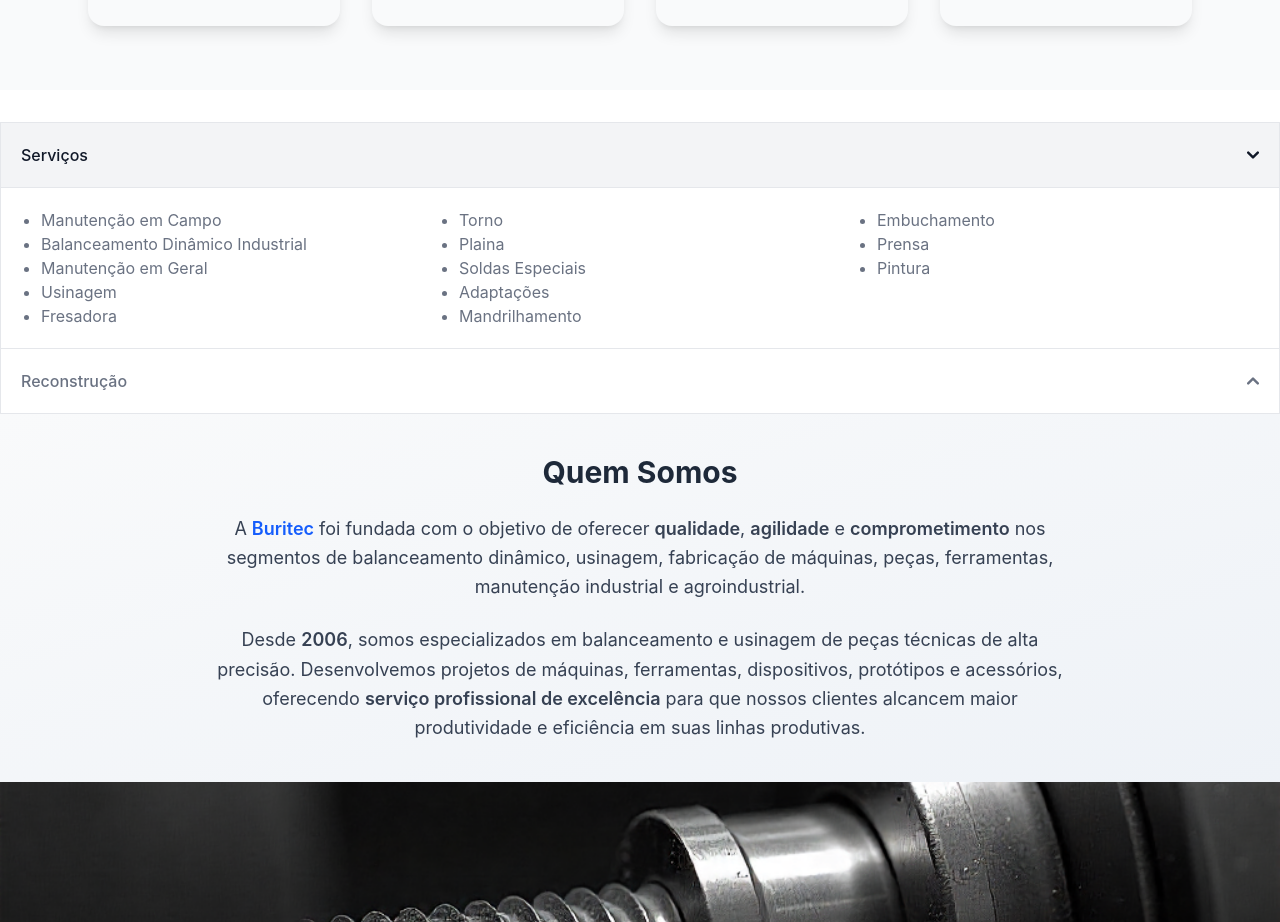
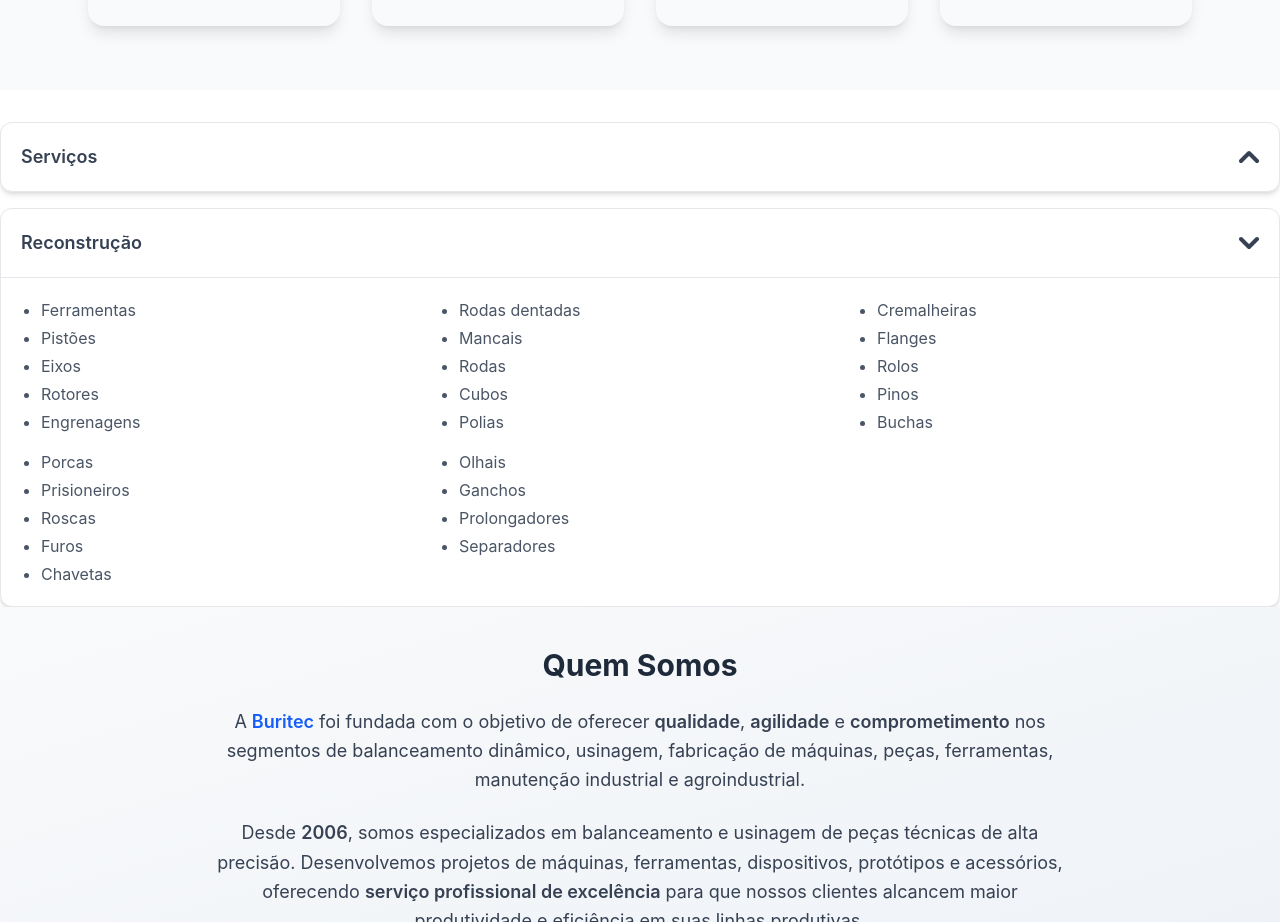
Before and after one commit to victorgubany/buritec, a Vue app: page / in a window 1280 px wide. Shown: the part 987-1909 px from the top of the page. Built offline with nearby package versions, Linux system fonts and the light colour scheme.

Commit message:
services

```diff
--- a/src/components/Services.vue
+++ b/src/components/Services.vue
@@ -1,99 +1,123 @@
 <template>
+  <div class="container max-w-5xl mx-auto space-y-4">
+    <!-- Accordion Item -->
+    <div
+      v-for="section in sections"
+      :key="section.key"
+      class="bg-white dark:bg-gray-900 rounded-xl shadow-md overflow-hidden border border-gray-200 dark:border-gray-700"
+    >
+      <button
+        @click="toggleSection(section.key)"
+        class="flex items-center justify-between w-full p-5 font-medium text-left text-gray-700 dark:text-gray-300 hover:bg-gray-50 dark:hover:bg-gray-800 transition-colors duration-300"
+        :aria-expanded="openSection === section.key"
+        :aria-controls="`${section.key}-panel`"
+      >
+        <span class="text-lg font-semibold">{{ section.title }}</span>
+        <svg
+          :class="['w-5 h-5 transition-transform duration-300', openSection === section.key ? 'rotate-180' : '']"
+          xmlns="http://www.w3.org/2000/svg"
+          fill="none"
+          viewBox="0 0 10 6"
+        >
+          <path
+            stroke="currentColor"
+            stroke-linecap="round"
+            stroke-linejoin="round"
+            stroke-width="2"
+            d="M9 5 5 1 1 5"
+          />
+        </svg>
+      </button>
 
-
-
-
-
-  <!-- Accordion existente -->
-  <div class="container">
-    <div id="accordion-collapse" data-accordion="collapse">
-      <!-- Serviços -->
-      <h2 id="accordion-collapse-heading-2">
-        <button
-          type="button"
-          class="flex items-center justify-between w-full p-5 font-medium rtl:text-right text-gray-500 border border-b-0 border-gray-200 focus:ring-4 focus:ring-gray-200 dark:focus:ring-gray-800 dark:border-gray-700 dark:text-gray-400 hover:bg-gray-100 dark:hover:bg-gray-800 gap-3"
-          data-accordion-target="#accordion-collapse-body-2"
-          aria-expanded="true"
-          aria-controls="accordion-collapse-body-2"
+      <Transition name="accordion">
+        <div
+          v-show="openSection === section.key"
+          :id="`${section.key}-panel`"
+          role="region"
+          :aria-labelledby="section.key"
+          class="p-5 border-t border-gray-200 dark:border-gray-700"
         >
-          <span>Serviços</span>
-          <svg data-accordion-icon class="w-3 h-3 rotate-180 shrink-0" aria-hidden="true" xmlns="http://www.w3.org/2000/svg" fill="none" viewBox="0 0 10 6">
-            <path stroke="currentColor" stroke-linecap="round" stroke-linejoin="round" stroke-width="2" d="M9 5 5 1 1 5" />
-          </svg>
-        </button>
-      </h2>
-      <div id="accordion-collapse-body-2" class="hidden" aria-labelledby="accordion-collapse-heading-2">
-        <div class="p-5 border border-b-0 border-gray-200 dark:border-gray-700 dark:bg-gray-900">
           <div class="grid grid-cols-1 sm:grid-cols-2 md:grid-cols-3 gap-4">
-            <ul v-for="(chunk, index) in serviceChunks" :key="'s'+index" class="list-disc ps-5 text-gray-500 dark:text-gray-400">
-              <li v-for="(item, i) in chunk" :key="i"><a href="{{ item }}">{{ item }}</a></li>
+            <ul
+              v-for="(chunk, index) in section.chunks"
+              :key="`${section.key}-${index}`"
+              class="list-disc ps-5 text-gray-600 dark:text-gray-400 space-y-1"
+            >
+              <li v-for="(item, i) in chunk" :key="i">
+                <a
+                  :href="'/' + item"
+                  class="hover:text-indigo-500 dark:hover:text-indigo-400 transition-colors duration-200"
+                >
+                  {{ item }}
+                </a>
+              </li>
             </ul>
           </div>
         </div>
-      </div>
-
-      <!-- Reconstrução -->
-      <h2 id="accordion-collapse-heading-3">
-        <button
-          type="button"
-          class="flex items-center justify-between w-full p-5 font-medium rtl:text-right text-gray-500 border border-gray-200 focus:ring-4 focus:ring-gray-200 dark:focus:ring-gray-800 dark:border-gray-700 dark:text-gray-400 hover:bg-gray-100 dark:hover:bg-gray-800 gap-3"
-          data-accordion-target="#accordion-collapse-body-3"
-          aria-expanded="false"
-          aria-controls="accordion-collapse-body-3"
-        >
-          <span>Reconstrução</span>
-          <svg data-accordion-icon class="w-3 h-3 rotate-180 shrink-0" aria-hidden="true" xmlns="http://www.w3.org/2000/svg" fill="none" viewBox="0 0 10 6">
-            <path stroke="currentColor" stroke-linecap="round" stroke-linejoin="round" stroke-width="2" d="M9 5 5 1 1 5" />
-          </svg>
-        </button>
-      </h2>
-      <div id="accordion-collapse-body-3" class="hidden" aria-labelledby="accordion-collapse-heading-3">
-        <div class="p-5 border border-t-0 border-gray-200 dark:border-gray-700 dark:bg-gray-900">
-          <div class="grid grid-cols-1 sm:grid-cols-2 md:grid-cols-3 gap-4">
-            <ul v-for="(chunk, index) in recoveryChunks" :key="'r'+index" class="list-disc ps-5 text-gray-500 dark:text-gray-400">
-              <li v-for="(item, i) in chunk" :key="i"><a href="/{{ item }}">{{ item }}</a></li>
-            </ul>
-          </div>
-        </div>
-      </div>
+      </Transition>
     </div>
   </div>
 </template>
 
 <script setup>
-import { defineProps, computed } from 'vue'
+import { ref, computed } from "vue";
 
 const services = [
   "Manutenção em Campo", "Balanceamento Dinâmico Industrial", "Manutenção em Geral", "Usinagem",
   "Fresadora", "Torno", "Plaina", "Soldas Especiais", "Adaptações", "Mandrilhamento",
   "Embuchamento", "Prensa", "Pintura"
-]
+];
 
 const recovery = [
   "Ferramentas", "Pistões", "Eixos", "Rotores", "Engrenagens", "Rodas dentadas", "Mancais",
   "Rodas", "Cubos", "Polias", "Cremalheiras", "Flanges", "Rolos", "Pinos", "Buchas", "Porcas",
   "Prisioneiros", "Roscas", "Furos", "Chavetas", "Olhais", "Ganchos", "Prolongadores", "Separadores"
-]
+];
 
-// Função para dividir arrays em blocos de até 5 itens
 function chunkArray(arr, size = 5) {
-  const result = []
+  const result = [];
   for (let i = 0; i < arr.length; i += size) {
-    result.push(arr.slice(i, i + size))
+    result.push(arr.slice(i, i + size));
   }
-  return result
+  return result;
 }
 
-const serviceChunks = computed(() => chunkArray(services, 5))
-const recoveryChunks = computed(() => chunkArray(recovery, 5))
+const serviceChunks = computed(() => chunkArray(services, 5));
+const recoveryChunks = computed(() => chunkArray(recovery, 5));
 
-const props = defineProps({
-  name: String
-})
+const sections = computed(() => [
+  { key: 'services', title: 'Serviços', chunks: serviceChunks.value },
+  { key: 'recovery', title: 'Reconstrução', chunks: recoveryChunks.value }
+]);
+
+// Inicializamos já com 'recovery' aberta
+const openSection = ref('recovery');
+
+function toggleSection(section) {
+  openSection.value = openSection.value === section ? null : section;
+}
 </script>
+<style scoped>
+.container {
+  margin-top: 4vh;
+}
 
-<style lang="css" scoped>
-.container{
-    margin-top: 4vh ;
+.accordion-enter-active,
+.accordion-leave-active {
+  transition: max-height 0.3s ease, opacity 0.3s ease, padding 0.3s ease;
+}
+.accordion-enter-from,
+.accordion-leave-to {
+  max-height: 0;
+  opacity: 0;
+  padding-top: 0;
+  padding-bottom: 0;
+}
+.accordion-enter-to,
+.accordion-leave-from {
+  max-height: 500px;
+  opacity: 1;
+  padding-top: 1.25rem;
+  padding-bottom: 1.25rem;
 }
 </style>
```
